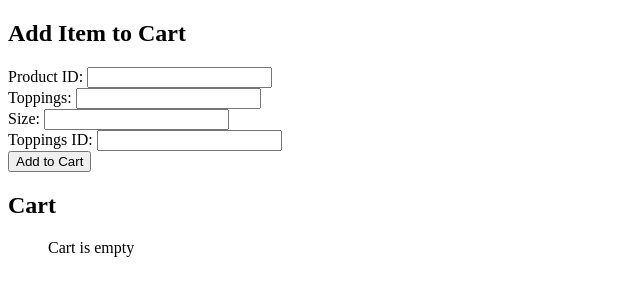
After one commit to nupassion201035/yocha_bubble_tea, a PHP site: page /owner/testcart.php in a window 1280 px wide. The commit adds this page. Shown: the top 300 px of the page, without its empty margins (0-640 px from the left). Run offline with PHP 8.4, Linux system fonts and the light colour scheme.

Commit message:
new sql file

```diff
--- a/owner/action_page.php
+++ b/owner/action_page.php
@@ -32,6 +32,6 @@ $order = array(
 
 $_SESSION['cart'][] = $order;
 
-header("Location: /yocha_bubble_tea/owner/home.php");
+header("Location: ./home.php");
 
 ?>
--- a/owner/confirm_order.php
+++ b/owner/confirm_order.php
@@ -12,8 +12,8 @@ session_start();
 
 foreach ($_SESSION['cart'] as $index => $order) {
     echo "Size: " . $order['size'] . "<br>";
-    echo "Drink: ". $order['drink']['pro_id'].'/'.$order['drink']['name'].'/'.$order['drink']['price'].'/'.$order['drink']['type'].'/'.$order['drink']['price'].'/'.$order['drink']['image']."<br>";
-    echo "Topping: " . $order['topping']['pro_id'].'/'.$order['topping']['name'].'/'.$order['topping']['price'].'/'.$order['topping']['type'].'/'.$order['topping']['price'].'/'.$order['topping']['image']."<br>";
+    echo "Drink: ". $order['drink']['pro_id'].'/'.$order['drink']['name'].'/'.$order['drink']['type'].'/'.$order['drink']['image']."<br>";
+    echo "Topping: " . $order['topping']['pro_id'].'/'.$order['topping']['name'].'/'.$order['topping']['type'].'/'.$order['topping']['image']."<br>";
     echo "Price: " . $order['price'] . "<br><br>";
 };
 
--- a/owner/remove_from_cart.php
+++ b/owner/remove_from_cart.php
@@ -2,5 +2,5 @@
 session_start();
 $index_to_remove = $_GET['cart_index'];
 unset($_SESSION['cart'][$index_to_remove]);
-header("Location: /yocha_bubble_tea/owner/home.php");
+header("Location: ./home.php");
 ?>
--- /dev/null
+++ b/owner/testcart.php
@@ -0,0 +1,87 @@
+<!DOCTYPE html>
+<html lang="en">
+<head>
+    <meta charset="UTF-8">
+    <meta name="viewport" content="width=device-width, initial-scale=1.0">
+    <title>Shopping Cart Example</title>
+</head>
+<body>
+    <h2>Add Item to Cart</h2>
+    <form id="cartForm">
+        <label for="pro_id">Product ID:</label>
+        <input type="text" id="pro_id" name="pro_id"><br>
+        <label for="check_toppings">Toppings:</label>
+        <input type="text" id="check_toppings" name="check_toppings"><br>
+        <label for="size_selection">Size:</label>
+        <input type="text" id="size_selection" name="size_selection"><br>
+        <label for="id_toppings">Toppings ID:</label>
+        <input type="text" id="id_toppings" name="id_toppings"><br>
+        <button type="button" onclick="addToCart()">Add to Cart</button>
+    </form>
+
+    <h2>Cart</h2>
+    <ul id="cartItems"></ul>
+
+    <script>
+        // Function to add an item to the cart
+        function addToCart() {
+            // Get form data
+            var pro_id = document.getElementById('pro_id').value;
+            var check_toppings = document.getElementById('check_toppings').value;
+            var size_selection = document.getElementById('size_selection').value;
+            var id_toppings = document.getElementById('id_toppings').value;
+
+            // Create new cart item object
+            var newItem = {
+                pro_id: pro_id,
+                check_toppings: check_toppings,
+                size_selection: size_selection,
+                id_toppings: id_toppings
+            };
+
+            // Retrieve existing cart items from local storage
+            var cartItems = localStorage.getItem('cart');
+            if (cartItems) {
+                cartItems = JSON.parse(cartItems);
+            } else {
+                cartItems = [];
+            }
+
+            // Add new item to cart
+            cartItems.push(newItem);
+
+            // Save updated cart items to local storage
+            localStorage.setItem('cart', JSON.stringify(cartItems));
+
+            // Refresh cart display
+            displayCart();
+        }
+
+        // Function to display the cart
+        function displayCart() {
+            var cartItems = localStorage.getItem('cart');
+            var cartItemsList = document.getElementById('cartItems');
+
+            // Clear existing items in the list
+            cartItemsList.innerHTML = '';
+
+            // Check if cart is empty
+            if (!cartItems) {
+                cartItemsList.innerHTML = 'Cart is empty';
+                return;
+            }
+
+            // Parse cart items and display them
+            cartItems = JSON.parse(cartItems);
+            cartItems.forEach(function(item) {
+                var listItem = document.createElement('li');
+                listItem.textContent = "ID drink: " + item.pro_id + ", ID topping: " + item.check_toppings + ", Price: " + item.size_selection;
+                cartItemsList.appendChild(listItem);
+            });
+        }
+
+        // Display cart on page load
+        displayCart();
+    </script>
+</body>
+</html>
```
Also changed, not shown: yocha_tea.sql (+105 -39 lines).
